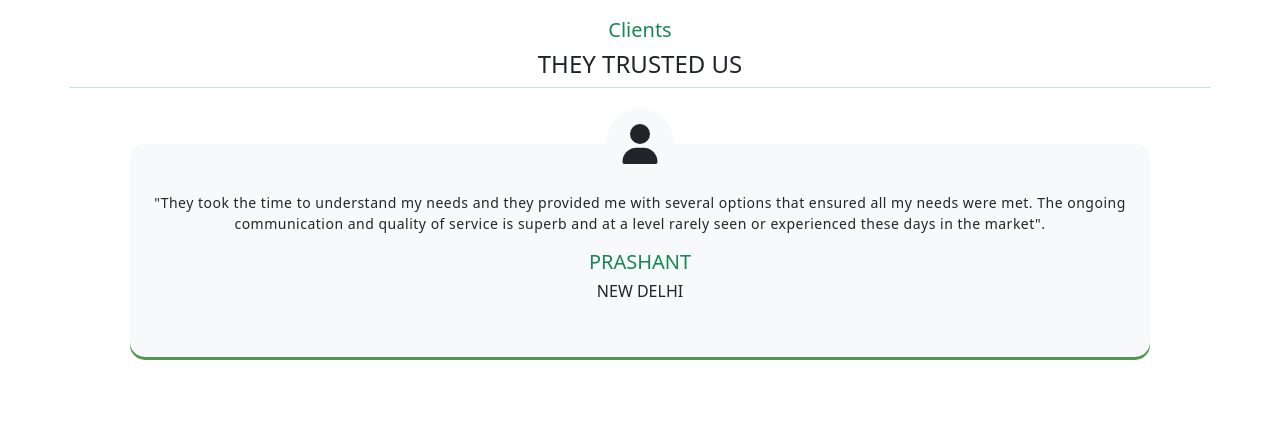
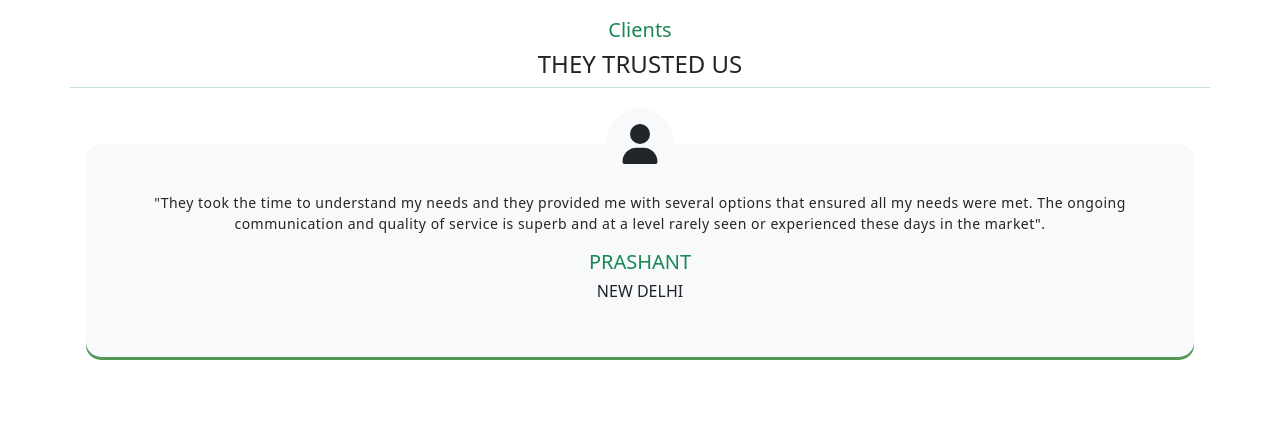
Before and after one commit to vidya333/GreenCornerAdvisory, a plain HTML site: page about.html in a window 1280 px wide. Shown: the part 900-1323 px from the top of the page. Drawn offline with nearby package versions, Linux system fonts and the light colour scheme.

Commit message:
Client Reviews

```diff
--- a/about.html
+++ b/about.html
@@ -220,7 +220,7 @@
           <h2 class="text-center fs-4">THEY TRUSTED US</h2>
           <hr class="text-success">
         </div>
-          <div class="row mx-5 py-3 ">
+        <div class="row mx-1 py-3 " data-aos="zoom-in" data-aos-duration="2000">
           <div class="container1 text-center position-relative py-5 bg-light">
             <i class="fa-solid fa-user fs-1 bg-light py-3 px-3 rounded-circle position-absolute start-50 top-0 translate-middle"></i>
             <p>"They took the time to understand my needs and they provided me with several options that ensured all my needs
```
Also changed, not shown: research.html (+1 -1 lines). Lines whose indentation alone changed are shown as unchanged.
